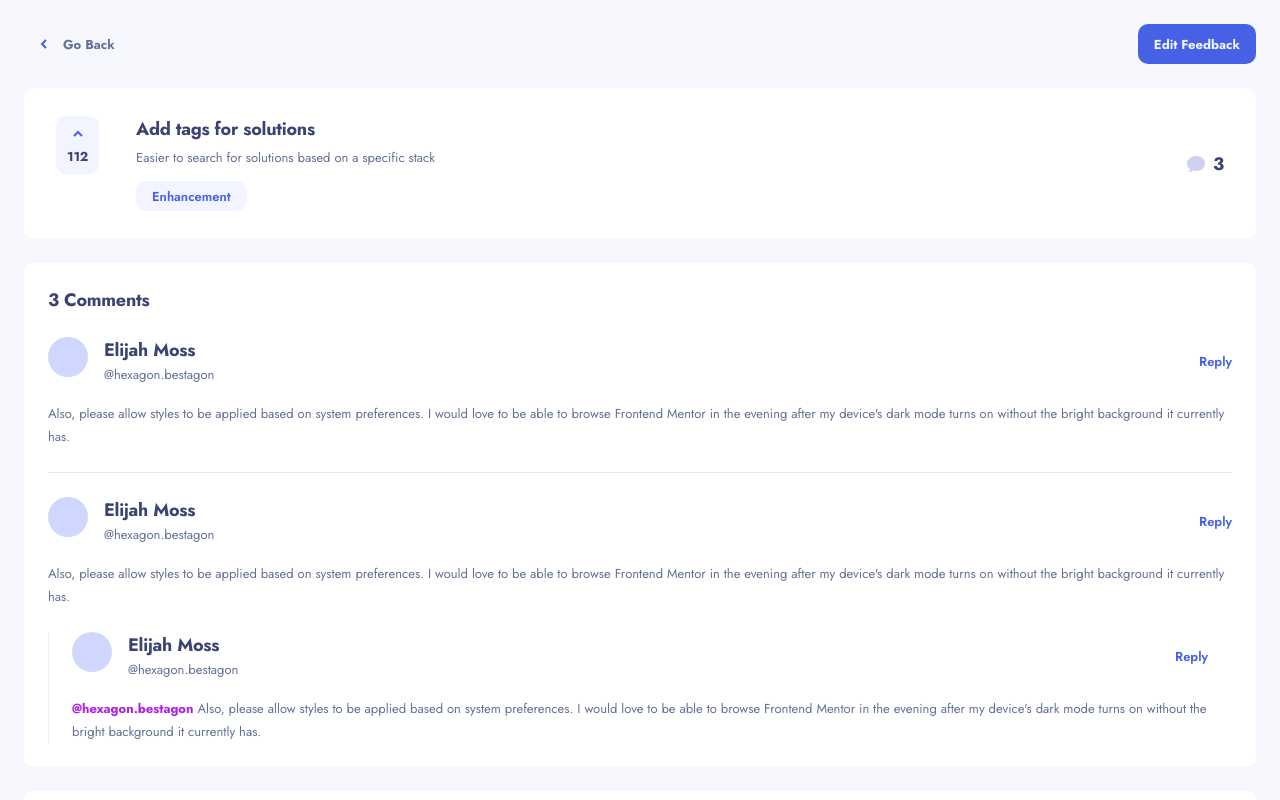
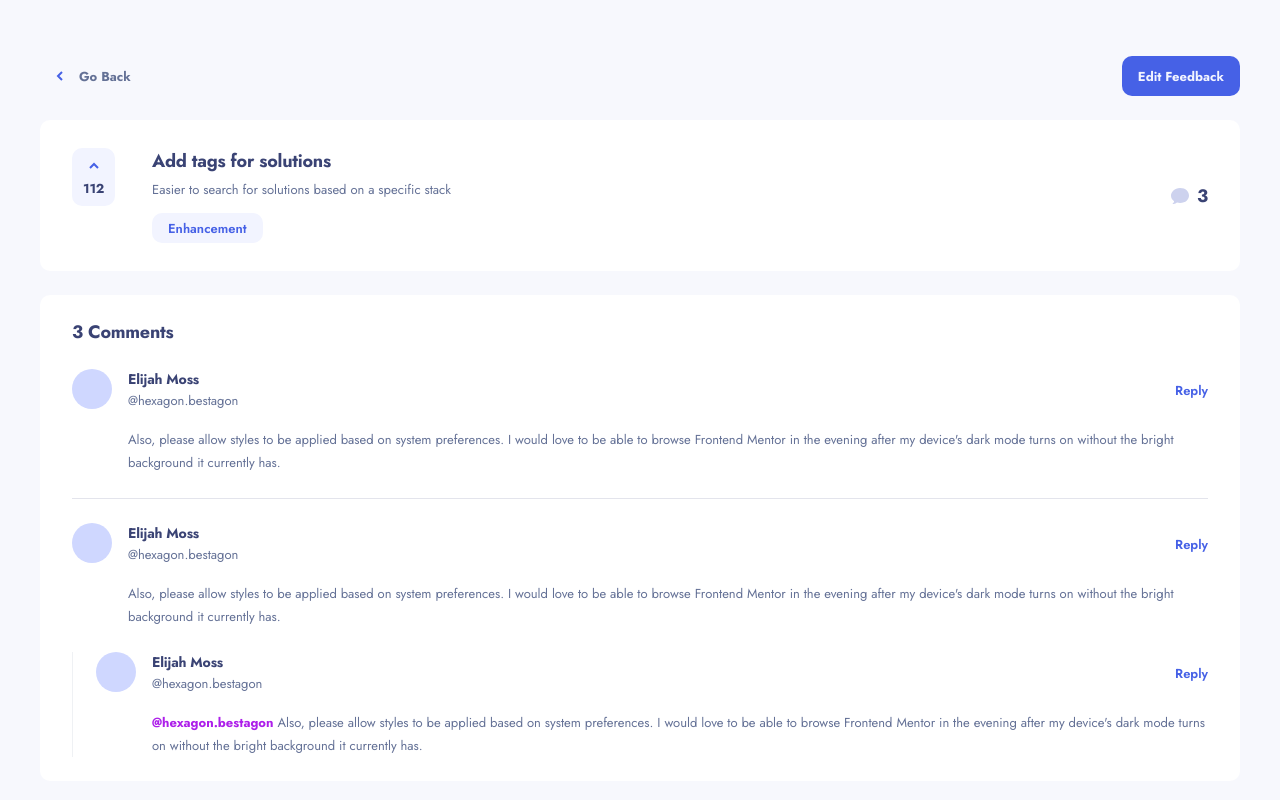
Before and after one commit to ryanbradley-webdev/product-feedback-app, a React (Vite) app in the folder client/: page /3456 in a window 1280 px wide. Shown: the top 800 px of the page. Built offline with nearby package versions, Linux system fonts and the light colour scheme.

Commit message:
Update comments section styling for tablet.

```diff
--- a/client/src/components/comments/comments.module.css
+++ b/client/src/components/comments/comments.module.css
@@ -4,6 +4,17 @@
     display: grid;
     padding: 24px;
     background-color: var(--clr-white-900);
+}
+
+.replies {
+    padding-right: 0;
+}
+
+@media screen and (min-width: 721px) {
+    .comments,
+    .add_comment {
+        padding-inline: 32px;
+    }
 }
 
 .comments,
@@ -13,6 +24,8 @@
 
 :where(.comments, .add_comment) h3,
 .user_info h5 {
+    font-size: 14px;
+    letter-spacing: -0.19px;
     color: var(--clr-blue-600);
 }
 
@@ -58,6 +71,12 @@
     color: var(--clr-grey-300);
 }
 
+@media screen and (min-width: 721px) {
+    :where(.comment, .replies) > p, form {
+        margin-left: 56px;
+    }
+}
+
 .user_info button {
     margin-left: auto;
     color: var(--clr-blue-800);
@@ -98,3 +117,14 @@
     gap: 16px;
     margin-top: 24px;
 }
+
+@media screen and (min-width: 721px) {
+    .reply_form {
+        flex-direction: row;
+        align-items: flex-start;
+    }
+
+    .reply_form button {
+        width: 117px;
+    }
+}
--- a/client/src/routes/feedback/feedback.module.css
+++ b/client/src/routes/feedback/feedback.module.css
@@ -2,6 +2,13 @@
     display: grid;
     row-gap: 24px;
     padding: 24px;
+}
+
+@media screen and (min-width: 721px) {
+    .main {
+        padding-inline: 40px;
+        padding-block: 56px;
+    }
 }
 
 .header {
```
